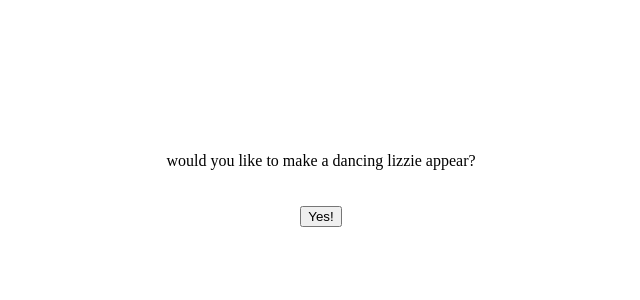
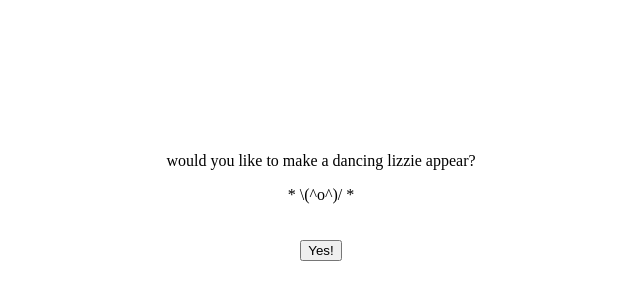
Before and after one commit to Pepperhfj/lizzie-manifest, a plain HTML site: page index.html in a window 1280 px wide. Shown: the part 28-328 px from the top of the page, without its empty margins (319-959 px from the left). Drawn offline with Linux system fonts and the light colour scheme.

Commit message:
Update index.html

```diff
--- a/index.html
+++ b/index.html
@@ -10,6 +10,7 @@
 <center>
 
 <p>would you like to make a dancing lizzie appear?</p>
+    <p>* \(^o^)/ *</p>
 <div id="page1" style="display:none;">
 <div class="lizzie">
     <img id="lizzie" src="https://mc-heads.net/body
```
